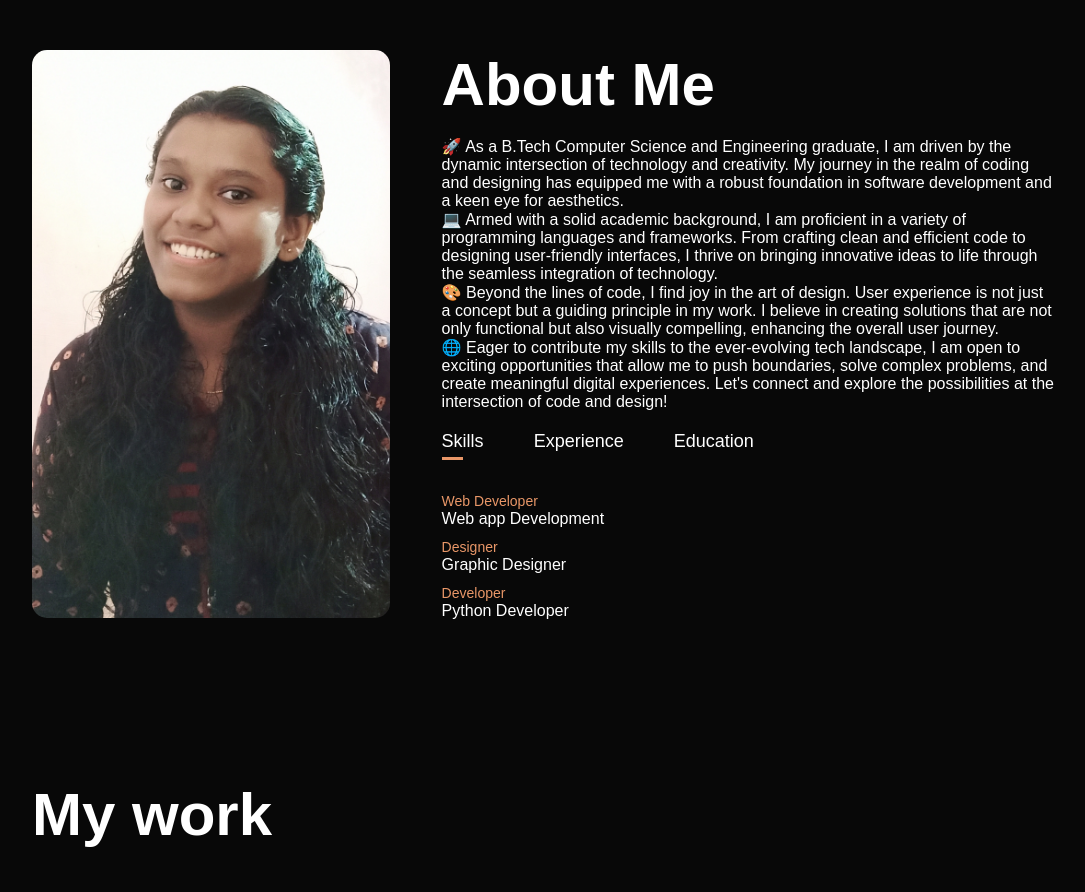
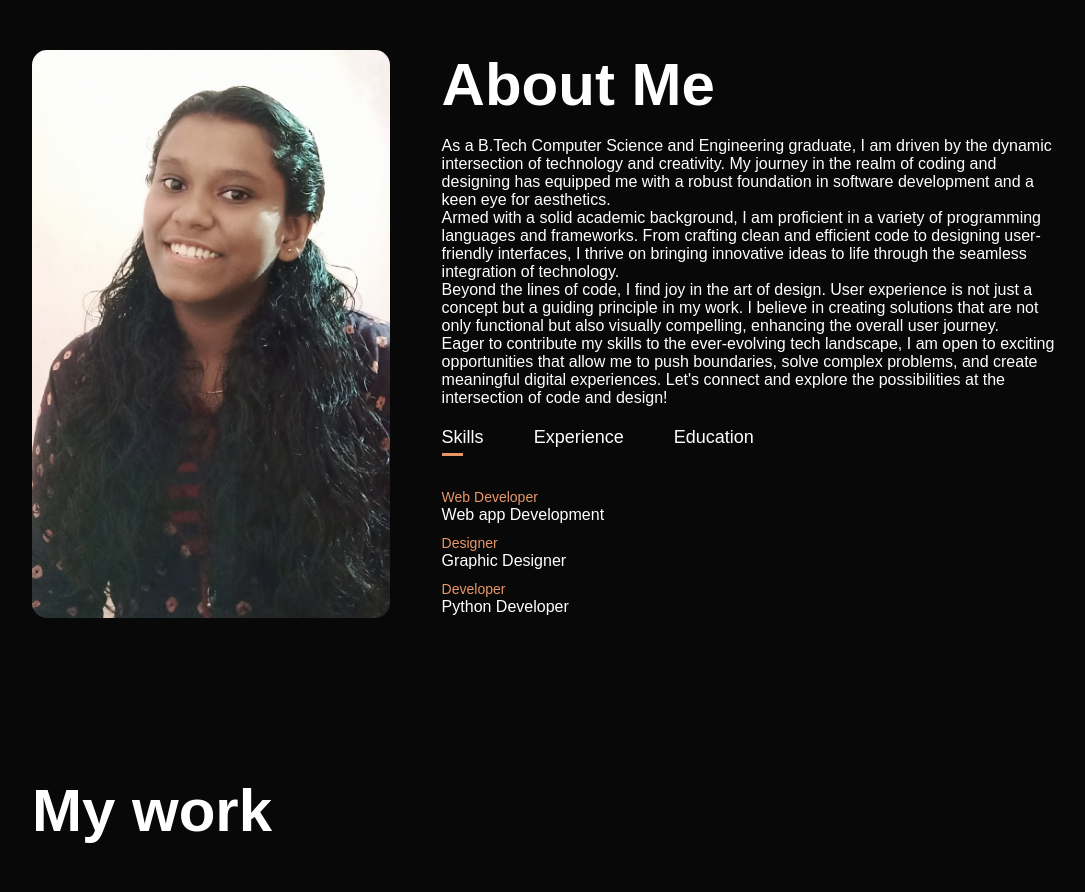
Before and after one commit to anjanaanil4556/my-portfolio, a plain HTML site: page index.html in a window 1280 px wide. Shown: the part 840-1732 px from the top of the page, without its empty margins (96-1181 px from the left). Drawn offline with Linux system fonts and the light colour scheme.

Commit message:
Update index.html

```diff
--- a/index.html
+++ b/index.html
@@ -43,13 +43,13 @@
             &nbsp;
 
 
-<p>🚀 As a B.Tech Computer Science and Engineering graduate, I am driven by the dynamic intersection of technology and creativity. My journey in the realm of coding and designing has equipped me with a robust foundation in software development and a keen eye for aesthetics. </p>
+<p> As a B.Tech Computer Science and Engineering graduate, I am driven by the dynamic intersection of technology and creativity. My journey in the realm of coding and designing has equipped me with a robust foundation in software development and a keen eye for aesthetics. </p>
 
-<p>💻 Armed with a solid academic background, I am proficient in a variety of programming languages and frameworks. From crafting clean and efficient code to designing user-friendly interfaces, I thrive on bringing innovative ideas to life through the seamless integration of technology. </p>
+<p> Armed with a solid academic background, I am proficient in a variety of programming languages and frameworks. From crafting clean and efficient code to designing user-friendly interfaces, I thrive on bringing innovative ideas to life through the seamless integration of technology. </p>
 
-<p>🎨 Beyond the lines of code, I find joy in the art of design. User experience is not just a concept but a guiding principle in my work. I believe in creating solutions that are not only functional but also visually compelling, enhancing the overall user journey. </p>
+<p> Beyond the lines of code, I find joy in the art of design. User experience is not just a concept but a guiding principle in my work. I believe in creating solutions that are not only functional but also visually compelling, enhancing the overall user journey. </p>
 
-<p>🌐 Eager to contribute my skills to the ever-evolving tech landscape, I am open to exciting opportunities that allow me to push boundaries, solve complex problems, and create meaningful digital experiences. Let's connect and explore the possibilities at the intersection of code and design! </p>
+<p> Eager to contribute my skills to the ever-evolving tech landscape, I am open to exciting opportunities that allow me to push boundaries, solve complex problems, and create meaningful digital experiences. Let's connect and explore the possibilities at the intersection of code and design! </p>
 
 
 
```
